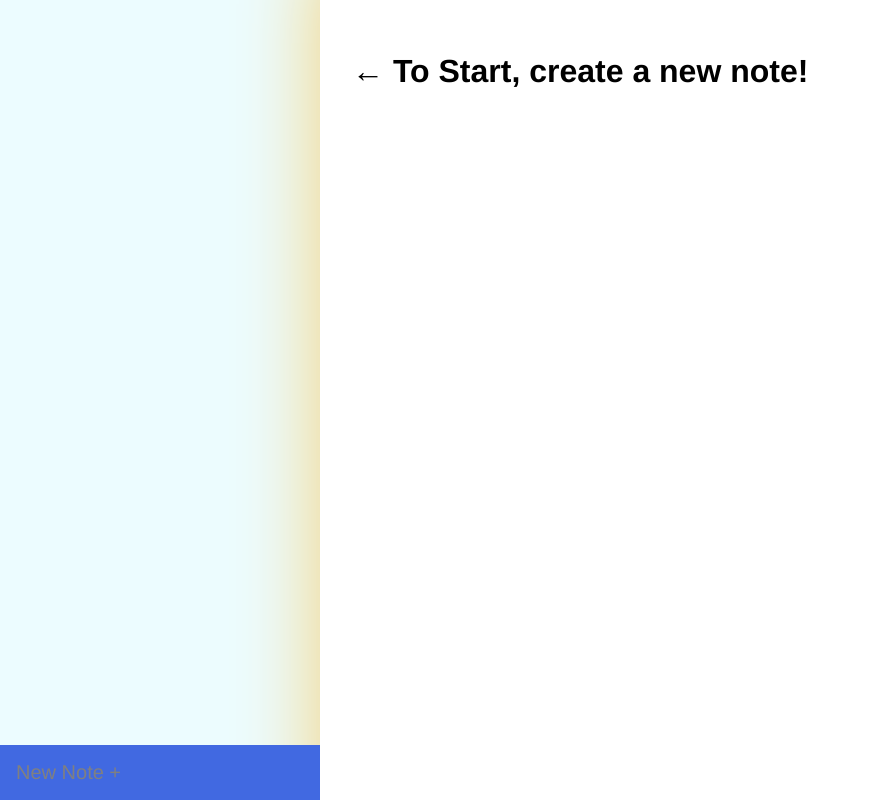
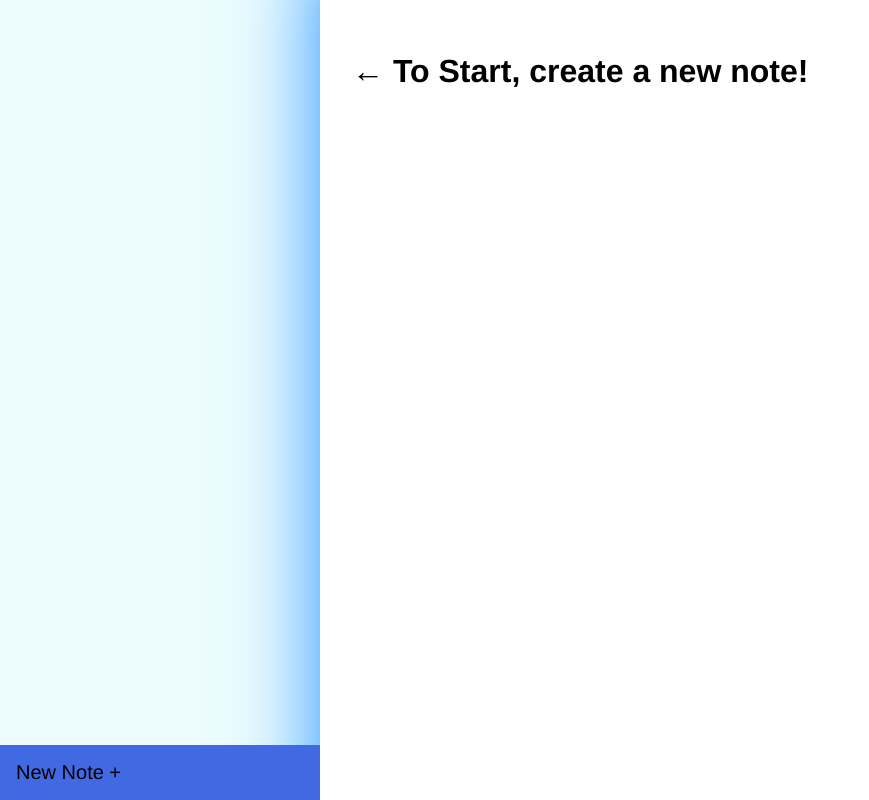
Before and after one commit to snapecode/vueNotebook, a Vue app: page / in a window 1280 px wide. Shown: the whole page, without its empty margins (0-869 px from the left). Built offline with nearby package versions, Linux system fonts and the light colour scheme.

Commit message:
//App Component - Minor tweaks before Firebase

```diff
--- a/src/components/Note.vue
+++ b/src/components/Note.vue
@@ -34,7 +34,7 @@
   .note {
     width: 100%;
     padding: 2rem;
-    box-shadow: 3rem 0 5rem 3rem #f3d17a;
+    box-shadow: 3rem 0 5rem 3rem #1e90ff;
   }
 
   .content, .title {
--- a/src/components/Notebook.vue
+++ b/src/components/Notebook.vue
@@ -68,7 +68,7 @@
 
   .new-note {
     background-color: #4169e1;
-    color: #808080;
+    color: #000000;
     position: absolute;
     bottom: 0;
     width: 100%;
@@ -77,5 +77,6 @@
 
   .new-note:hover {
     background-color: #000080;
+    color: #ffffff;
   }
 </style>
```
